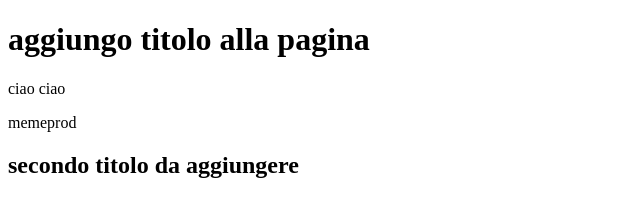
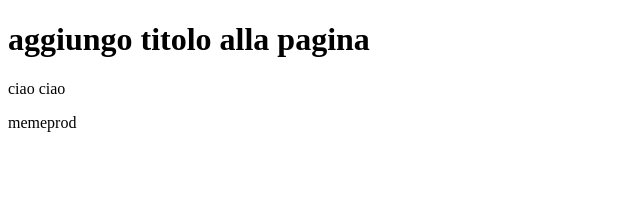
Before and after one commit to YilmazSedaghati/git-test, a plain HTML site: page index.html in a window 1280 px wide. Shown: the whole page, without its empty margins (0-640 px from the left). Drawn offline with Linux system fonts and the light colour scheme.

Commit message:
Revert "feat: second title"
This reverts commit aaf8fb5da85f013b0a67a3825a1be61dc763d414.

```diff
--- a/index.html
+++ b/index.html
@@ -8,7 +8,6 @@
 <body><h1>aggiungo titolo alla pagina</h1>
     <p>ciao ciao</p>
     <picture>memeprod</picture>
-    <h2>secondo titolo da aggiungere</h2>
 
 </body>
 </html>
```
